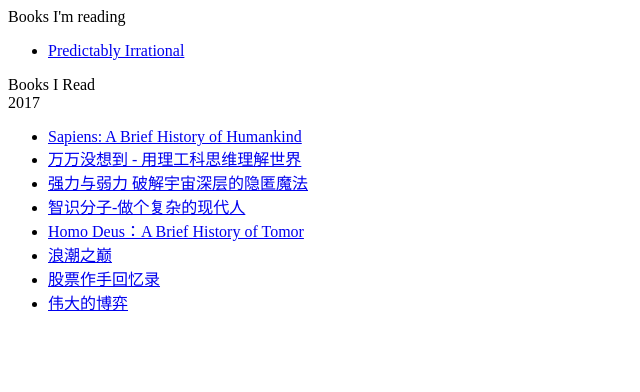
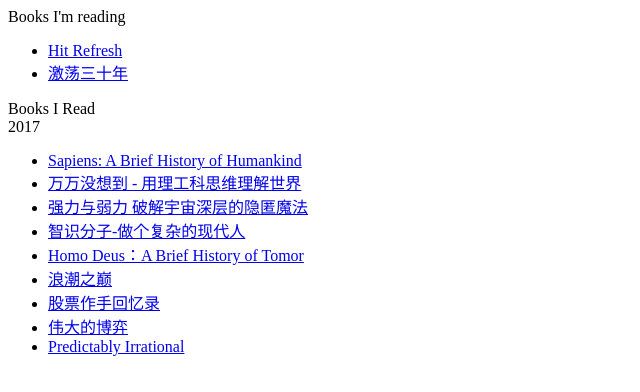
Before and after one commit to Zhuoli/sdfafwfdf.github.io, a plain HTML site: page index.html in a window 1280 px wide. Shown: the whole page, without its empty margins (0-640 px from the left). Drawn offline with Linux system fonts and the light colour scheme.

Commit message:
Update index.html

```diff
--- a/index.html
+++ b/index.html
@@ -1,7 +1,10 @@
 Books I'm reading
 <ul>
 	<li>
-		<a href=https://www.amazon.com/Predictably-Irrational-Revised-Expanded-Decisions-ebook/dp/B002C949KE>Predictably Irrational</a>
+		<a href=https://news.microsoft.com/hitrefresh/>Hit Refresh</a>
+	</li>
+	<li>
+		<a href=https://book.douban.com/subject/3151575/>激荡三十年</a>
 	</li>
 </ul>
 
@@ -32,4 +35,7 @@
 	<li>
 	<a href=https://book.douban.com/subject/1220853/>伟大的博弈</a>
 	</li>
+	<li>
+		<a href=https://www.amazon.com/Predictably-Irrational-Revised-Expanded-Decisions-ebook/dp/B002C949KE>Predictably Irrational</a>
+	</li>
 </ul>
```
